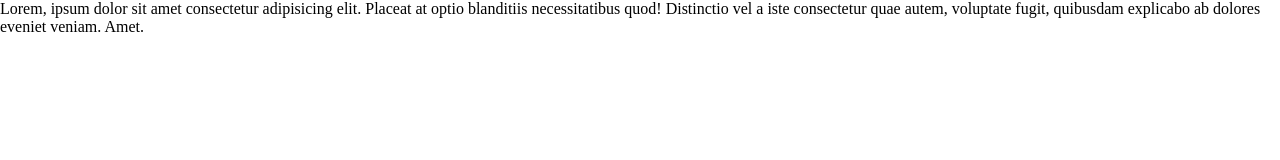
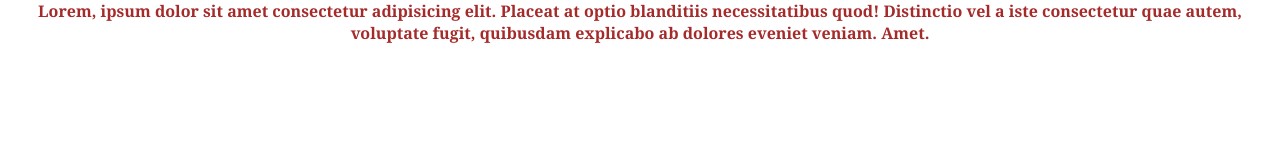
Before and after one commit to JuanMorales86/Curso-javascript, a website: page index.html in a window 1280 px wide. Drawn offline with nearby package versions, Linux system fonts and the light colour scheme.

Commit message:
committed

```diff
--- a/assets/scss/styles.scss
+++ b/assets/scss/styles.scss
@@ -3,5 +3,12 @@
     margin: 0;
     box-sizing: border-box;
     list-style-type: none;
+}
 
+p{
+    font-family: Georgia, 'Times New Roman', Times, serif;
+    font-weight: 900;
+    color: brown;
+    text-align: center;
+    text-decoration:solid;
 }
```
Also changed, not shown: assets/styles/style.css.
